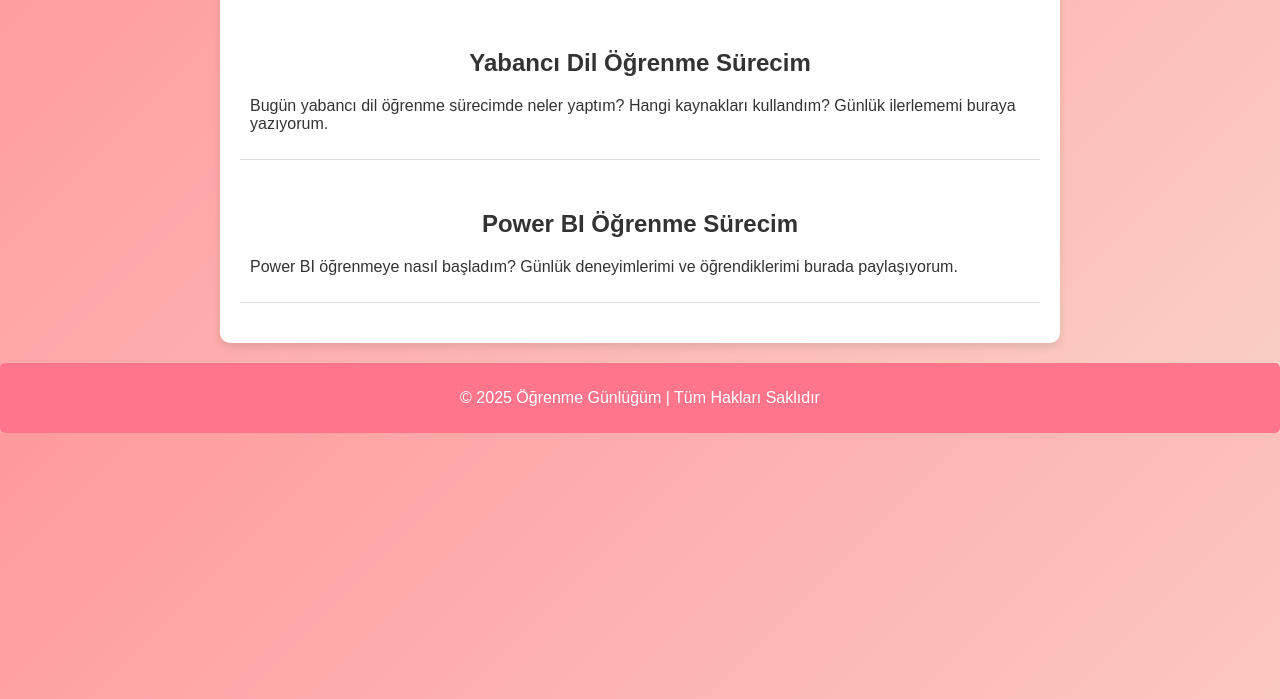
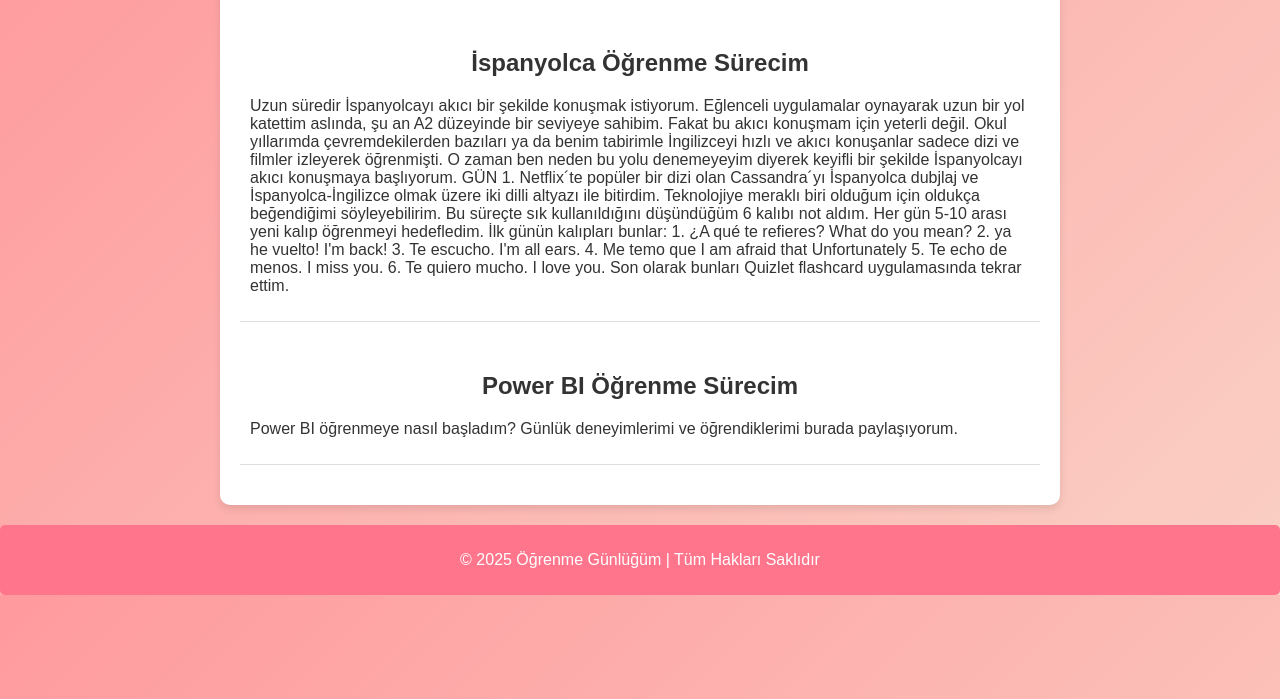
Before and after one commit to serapp98/ogrenme-gunlugum, a plain HTML site: page index.html in a window 1280 px wide. Shown: the part 101-800 px from the top of the page. Drawn offline with Linux system fonts and the light colour scheme.

Commit message:
Update index.html

```diff
--- a/index.html
+++ b/index.html
@@ -44,8 +44,30 @@
         <h1>Öğrenme Günlüğüm</h1>
 
         <div class="blog-post">
-            <h2>Yabancı Dil Öğrenme Sürecim</h2>
-            <p>Bugün yabancı dil öğrenme sürecimde neler yaptım? Hangi kaynakları kullandım? Günlük ilerlememi buraya yazıyorum.</p>
+            <h2>İspanyolca Öğrenme Sürecim</h2>
+            <p>Uzun süredir İspanyolcayı akıcı bir şekilde konuşmak istiyorum. Eğlenceli uygulamalar oynayarak uzun bir yol katettim aslında, şu an A2 düzeyinde bir seviyeye sahibim. Fakat bu akıcı konuşmam için yeterli değil. Okul yıllarımda çevremdekilerden bazıları ya da benim tabirimle İngilizceyi hızlı ve akıcı konuşanlar sadece dizi ve filmler izleyerek öğrenmişti. O zaman ben neden bu yolu denemeyeyim diyerek keyifli bir şekilde İspanyolcayı akıcı konuşmaya başlıyorum.
+    GÜN 1.
+            Netflix´te popüler bir dizi olan Cassandra´yı İspanyolca dubjlaj ve İspanyolca-İngilizce olmak üzere iki dilli altyazı ile bitirdim. Teknolojiye meraklı biri olduğum için oldukça beğendiğimi söyleyebilirim. Bu süreçte sık kullanıldığını düşündüğüm 6 kalıbı not aldım. Her gün 5-10 arası yeni kalıp öğrenmeyi hedefledim. İlk günün kalıpları bunlar:
+1. ¿A qué te refieres?
+What do you mean?
+
+2. ya he vuelto!
+I'm back!
+
+3. Te escucho.
+I'm all ears.
+
+4. Me temo que
+I am afraid that
+Unfortunately
+
+5. Te echo de menos.
+ I miss you.
+
+6. Te quiero mucho.
+I love you.
+            Son olarak bunları Quizlet flashcard uygulamasında tekrar ettim.
+            </p>
         </div>
 
         <div class="blog-post">
```
